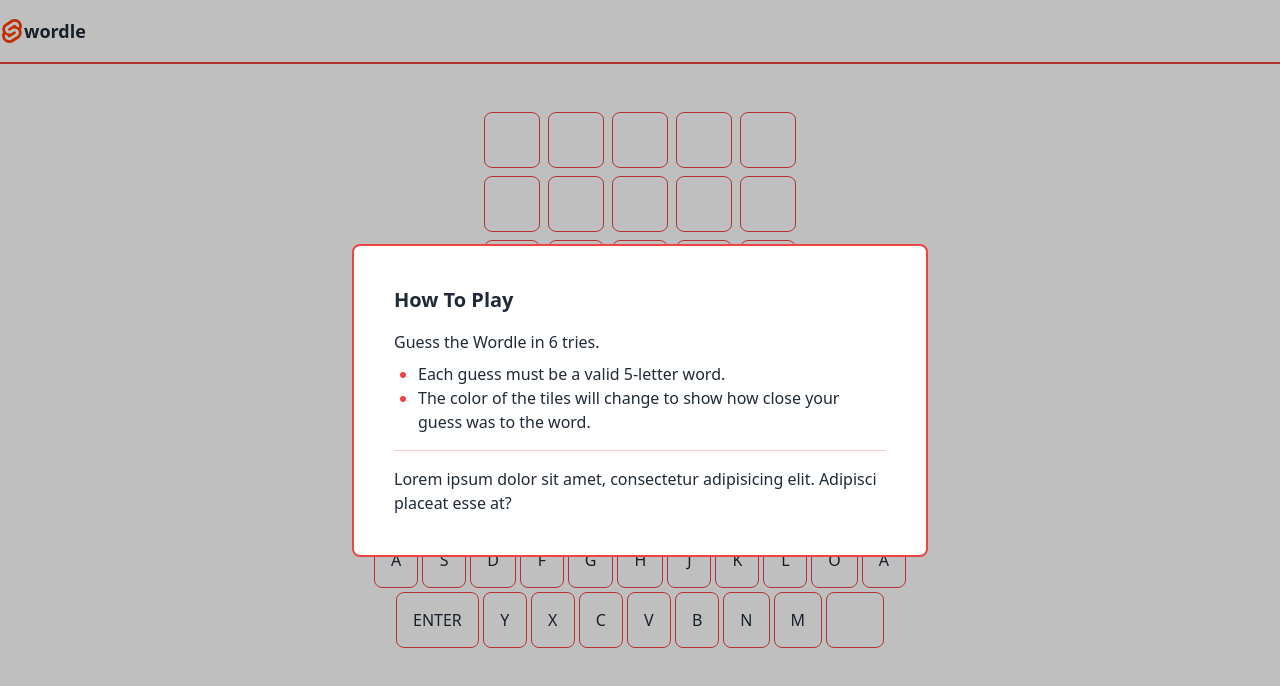
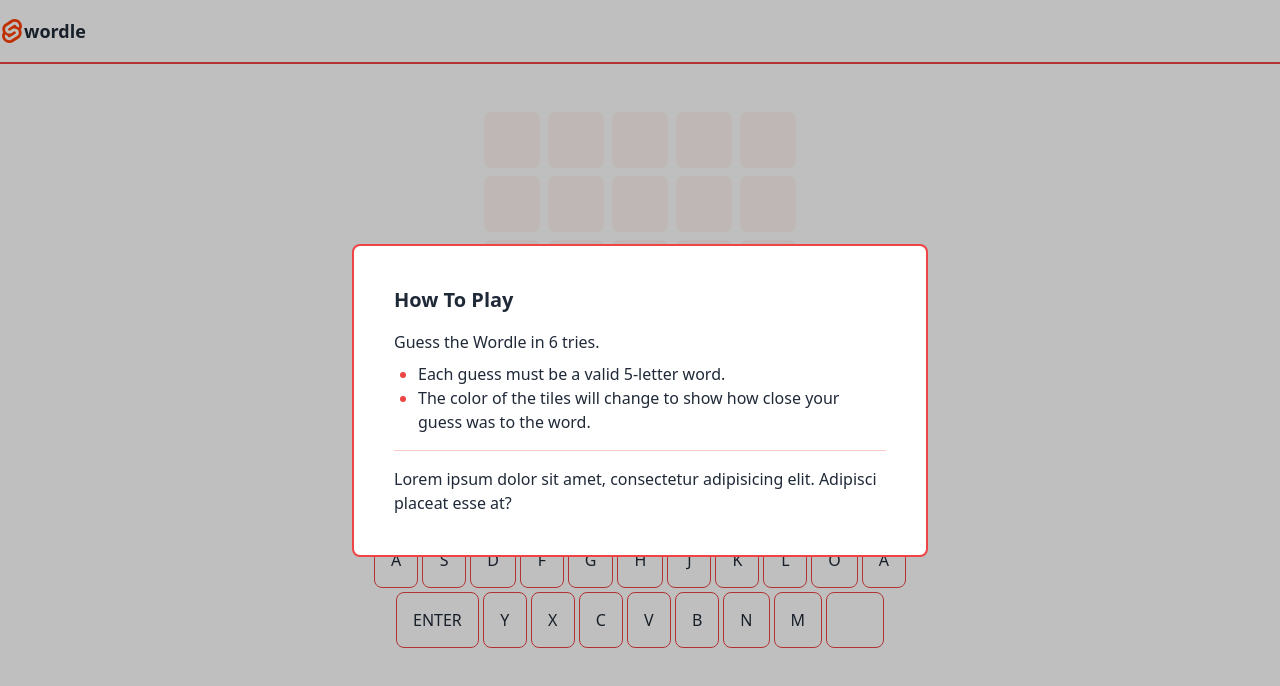
Before and after one commit to NickHaecker/hfu-svelte-workshop, a Svelte app: page / in a window 1280 px wide. Shown: the top 686 px of the page. Built offline with nearby package versions, Linux system fonts and the light colour scheme; some icons are missing.

Commit message:
Add basic animations for grid

```diff
--- a/src/App.svelte
+++ b/src/App.svelte
@@ -1,4 +1,7 @@
 <script>
+  import { scale } from 'svelte/transition';
+  import { cubicInOut } from 'svelte/easing';
+
   import { onMount } from 'svelte';
   import SettingsDialog from './components/dialogs/SettingsDialog.svelte';
   import TutorialDialog from './components/dialogs/TutorialDialog.svelte';
@@ -100,10 +103,15 @@
   {#each grid as row}
     <div class="grid grid-cols-5 place-items-center">
       {#each row as key}
-        <div
-          class="col-span-1 flex h-14 w-14 items-center justify-center rounded-lg  border border-red-500 text-2xl font-semibold"
-        >
-          {key}
+        <div class="col-span-1 h-14 w-14 overflow-hidden rounded-lg bg-red-50">
+          {#if key}
+            <span
+              transition:scale={{ duration: 200, easing: cubicInOut }}
+              class="flex h-full w-full  items-center justify-center rounded-lg border border-red-500 bg-white text-2xl font-semibold"
+            >
+              {key}
+            </span>
+          {/if}
         </div>
       {/each}
     </div>
```
